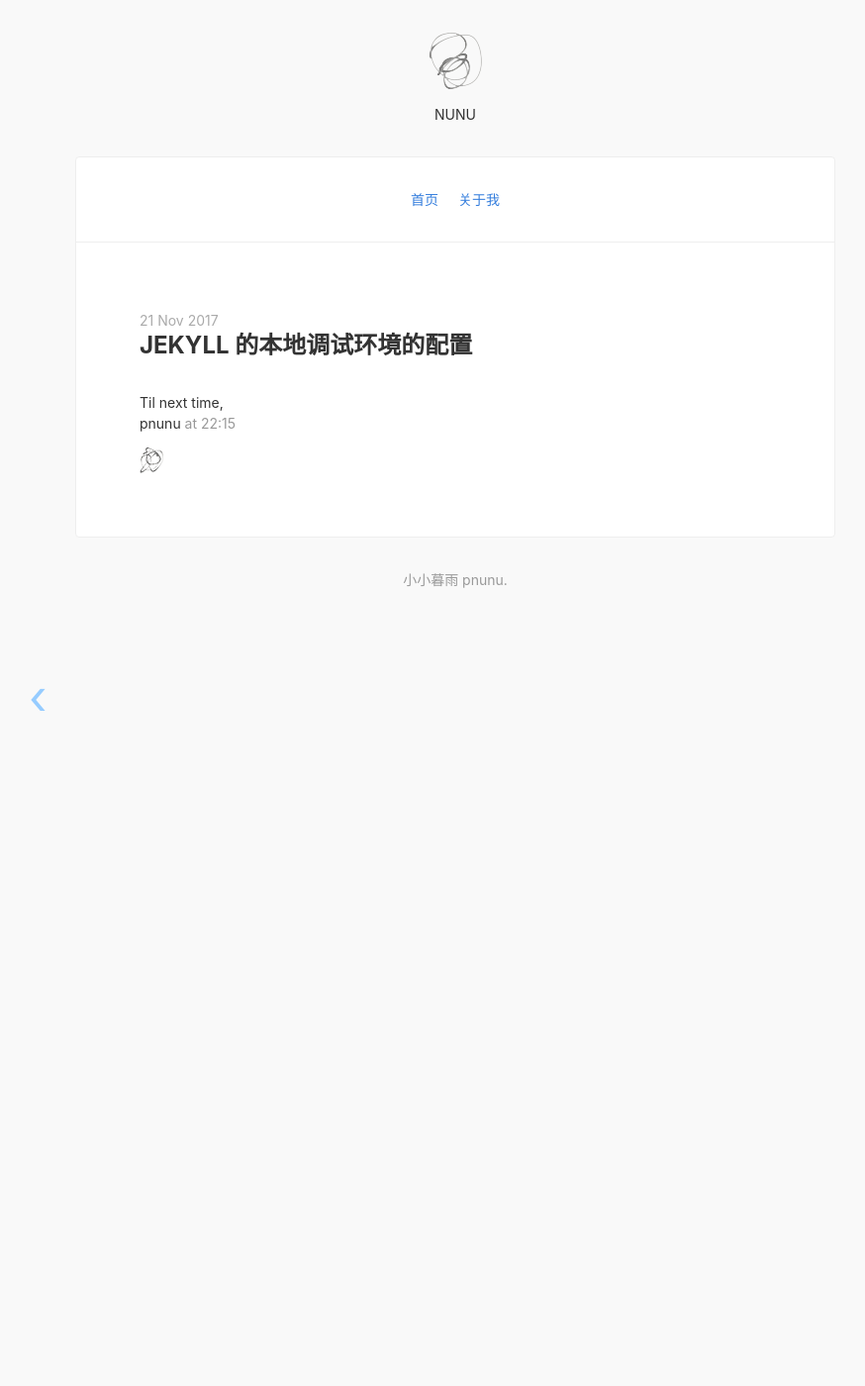
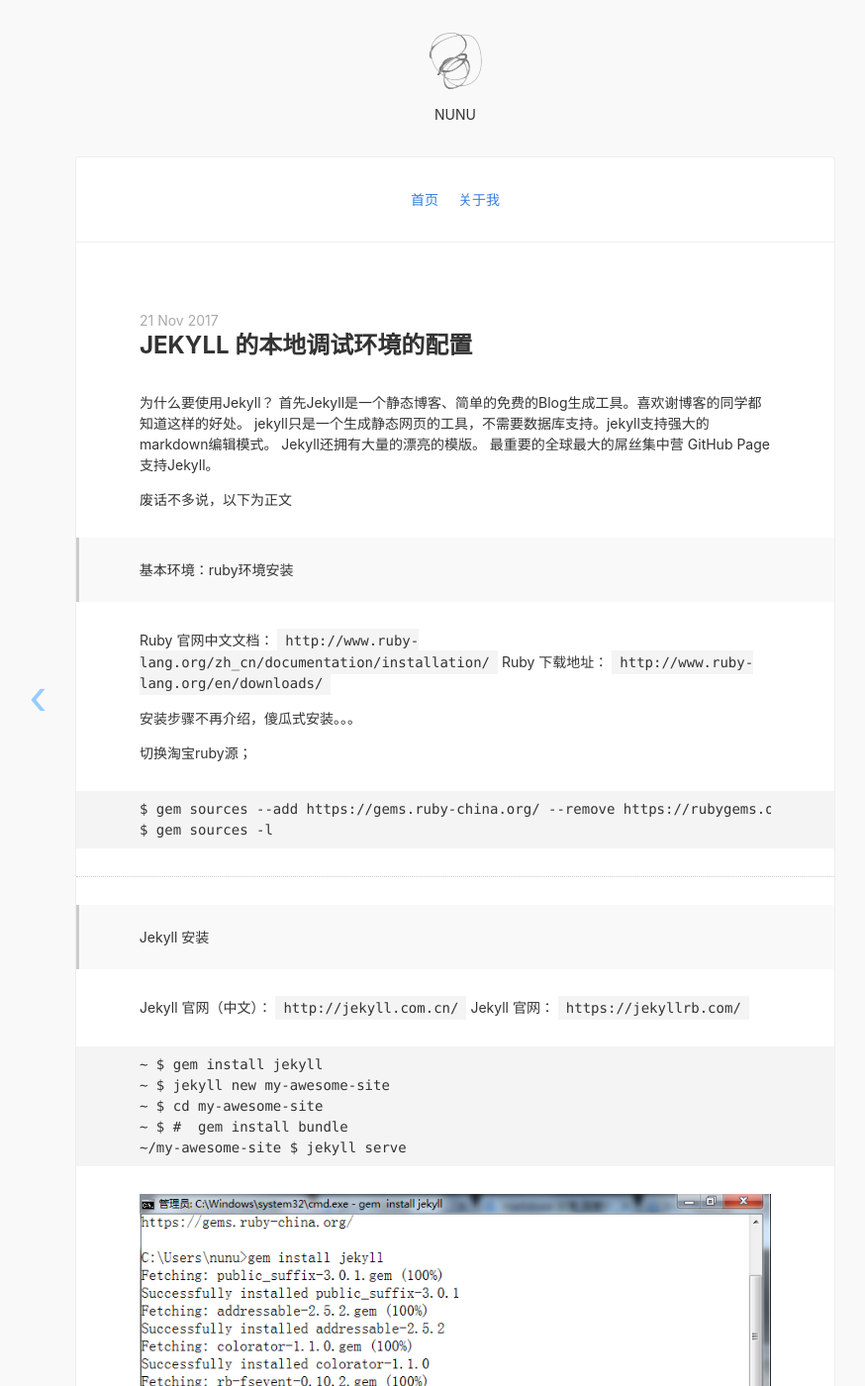
Before and after one commit to pnunu/pnunu.github.io, a Jekyll site: the page built from _posts/201711/2017-11-21-jekyll-the-jekyll-theme.md, in a window 1280 px wide and 1400 px high. Shown: the whole window at 99% size, without its empty margins (180-1054 px from the left). Built offline with Jekyll 4.4.1, drawn with Linux system fonts in a browser that asks for light colours; nearby versions of some CDN libraries; some of the changed text lies outside the part shown.

````diff
--- a/_posts/201711/2017-11-21-jekyll-the-jekyll-theme.md
+++ b/_posts/201711/2017-11-21-jekyll-the-jekyll-theme.md
@@ -2,3 +2,56 @@
 title: Jekyll 的本地调试环境的配置
 date: 2017-11-21 22:15:01
 ---
+
+为什么要使用Jekyll？
+首先Jekyll是一个静态博客、简单的免费的Blog生成工具。喜欢谢博客的同学都知道这样的好处。
+jekyll只是一个生成静态网页的工具，不需要数据库支持。jekyll支持强大的markdown编辑模式。
+Jekyll还拥有大量的漂亮的模版。
+最重要的全球最大的屌丝集中营 GitHub Page 支持Jekyll。
+
+废话不多说，以下为正文
+
+> 基本环境：ruby环境安装
+
+Ruby 官网中文文档： ``` http://www.ruby-lang.org/zh_cn/documentation/installation/ ```
+Ruby 下载地址： ``` http://www.ruby-lang.org/en/downloads/ ```
+
+安装步骤不再介绍，傻瓜式安装。。。
+
+切换淘宝ruby源；
+```
+$ gem sources --add https://gems.ruby-china.org/ --remove https://rubygems.org/
+$ gem sources -l
+```
+
+---
+> Jekyll 安装
+
+Jekyll 官网（中文）： ``` http://jekyll.com.cn/ ```
+Jekyll 官网： ``` https://jekyllrb.com/ ```
+```
+~ $ gem install jekyll
+~ $ jekyll new my-awesome-site
+~ $ cd my-awesome-site
+~ $ #  gem install bundle
+~/my-awesome-site $ jekyll serve
+```
+![Jekyll](/images/201711/20171121-jekyll-1.png)
+
+
+安装步骤
+```
+# Install Jekyll and Bundler gems through RubyGems
+gem install jekyll bundler
+
+# Create a new Jekyll site at ./myblog
+jekyll new myblog
+
+# Change into your new directory
+cd myblog
+
+# Build the site on the preview server
+bundle exec jekyll serve
+
+# Now browse to http://localhost:4000
+```
````
Also changed, not shown: README.md, images/201711/20171121-jekyll-1.png (added).
